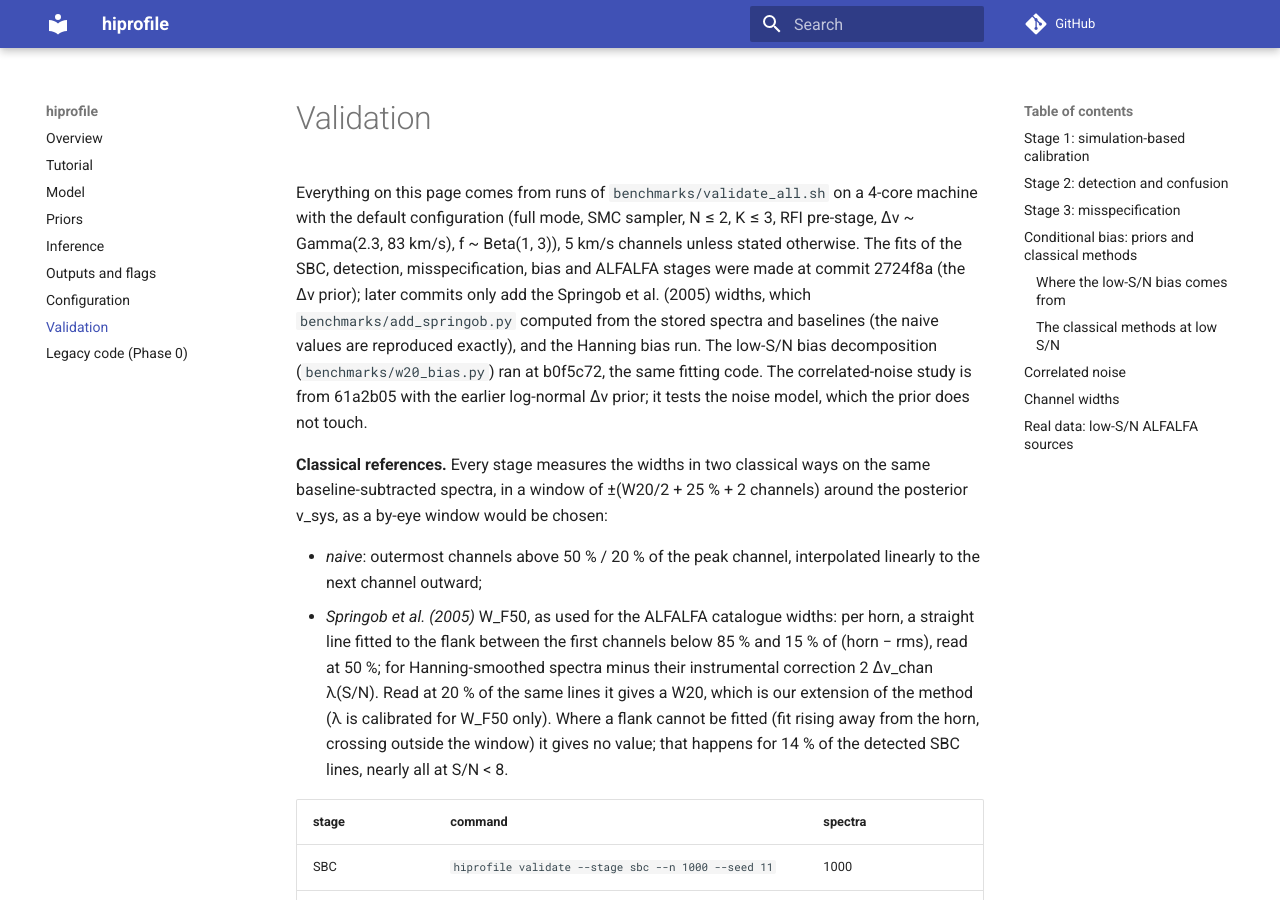
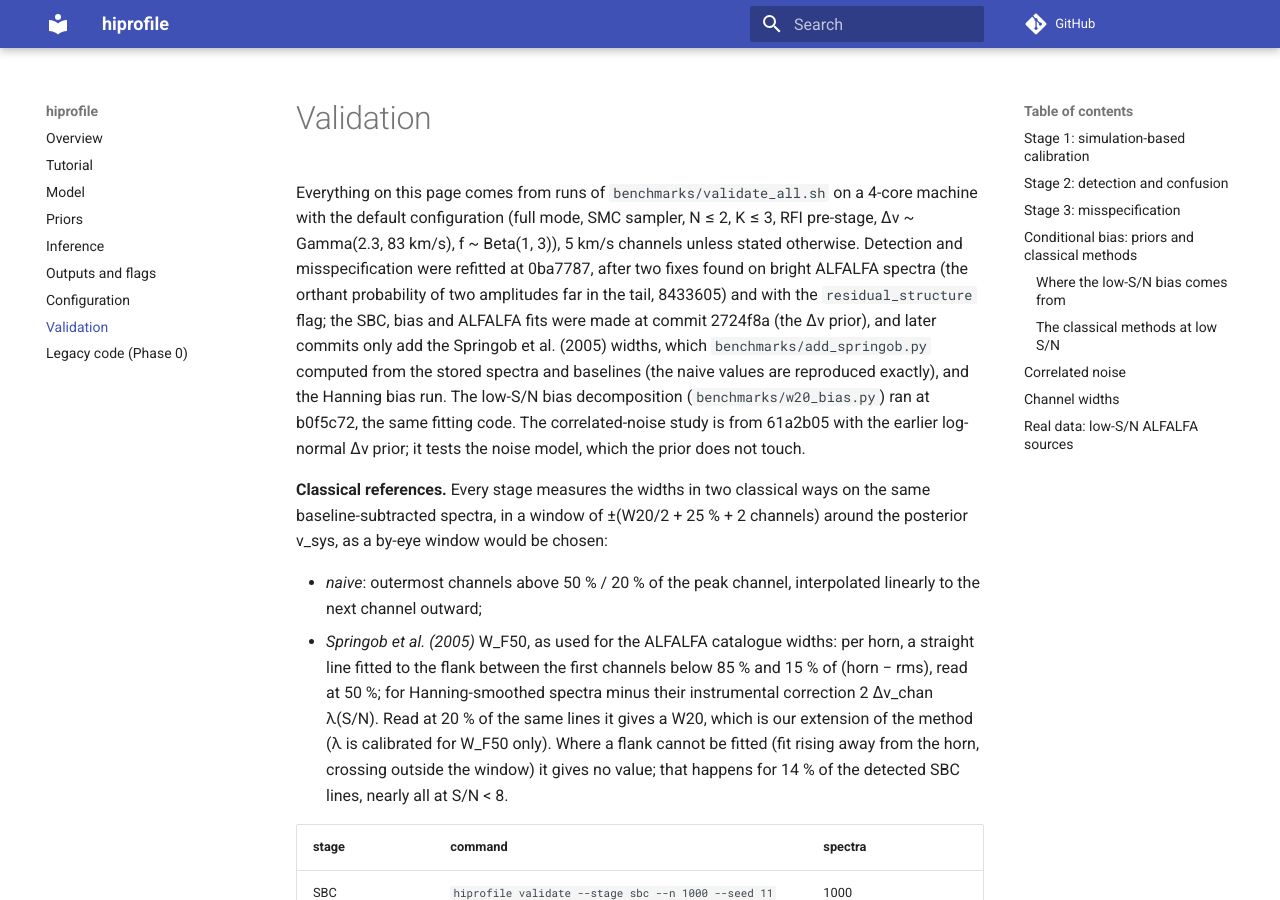
Before and after one commit to lfloeer/hiprofile, an MkDocs documentation site: the page built from docs/validation.md, in a window 1280 px wide and 900 px high. Built offline with MkDocs 1.6.1 and Material for MkDocs 9.7.7, drawn with Linux system fonts in a browser that asks for light colours; comment, search, counter and statistics services are not loaded; some of the changed text lies outside the part shown.

Commit message:
Validation docs: detection and misspecification refitted at 0ba7787
Co-Authored-By: Claude Opus 5.5 <noreply@anthropic.com>
Claude-Session: https://claude.ai/code/session_01HNuVsUUJVtD1RaQHWi7F3J

```diff
--- a/docs/validation.md
+++ b/docs/validation.md
@@ -3,9 +3,12 @@
 Everything on this page comes from runs of `benchmarks/validate_all.sh` on
 a 4-core machine with the default configuration (full mode, SMC sampler,
 N ≤ 2, K ≤ 3, RFI pre-stage, Δv ~ Gamma(2.3, 83 km/s), f ~ Beta(1, 3)),
-5 km/s channels unless stated otherwise. The fits of the SBC, detection,
-misspecification, bias and ALFALFA stages were made at commit 2724f8a (the
-Δv prior); later commits only add the Springob et al. (2005) widths, which
+5 km/s channels unless stated otherwise. Detection and misspecification
+were refitted at 0ba7787, after two fixes found on bright ALFALFA spectra
+(the orthant probability of two amplitudes far in the tail, 8433605) and
+with the `residual_structure` flag; the SBC, bias and ALFALFA fits were made
+at commit 2724f8a (the Δv prior), and later commits only add the Springob
+et al. (2005) widths, which
 `benchmarks/add_springob.py` computed from the stored spectra and
 baselines (the naive values are reproduced exactly), and the Hanning bias
 run. The low-S/N bias decomposition (`benchmarks/w20_bias.py`) ran at
@@ -144,8 +147,9 @@ Confusion matrix with the pre-stage (rows: true N, columns: most probable N):
 
 * **N = 0 and N = 1** are separated cleanly: no false positive at any
   threshold, and no single line split into two. Without the pre-stage the
-  RFI spikes are fitted as lines (83 % false positives, 62 % flagged
-  `unresolved`); its higher "completeness" is the same effect.
+  RFI spikes are fitted as lines (83 % false positives, 64 % flagged
+  `unresolved`, 48 % `residual_structure`); its higher "completeness" is
+  the same effect.
 * **The completeness** at S/N 3–5 is that of the SBC, which has no RFI, so
   the pre-stage costs none.
 * **N = 2.** Of the 18 pairs with both components at S/N > 6 and separated
@@ -171,19 +175,20 @@ scale.
 
 | set | flagged | W50 bias / scatter [km/s] | 68 % coverage of W50 | W50 scatter naive / Springob | W20 bias / scatter: Bayes, naive, Springob |
 |---|---|---|---|---|---|
-| clean | 6 % | 0.6 / 4.7 | 0.75 | 11.4 / 8.3 | 1.2 / 4.4, 14.5 / 23.7, 3.5 / 6.8 |
-| template | 4 % | −1.5 / 6.9 | 0.69 | 9.4 / 11.4 | −0.4 / 7.7, 8.1 / 20.7, −1.1 / 12.7 |
-| sine baseline | 98 % | −1.2 / 27.6 | 0.30 | 26.3 / 27.7 | −1.4 / 27.0, 6.4 / 58.7, −0.6 / 37.1 |
-| RFI unmasked | 100 % | −103 / 113 | 0.20 | 106 / 67 | −105 / 129, −132 / 144, −35 / 69 |
-| baseline prior 50 × too wide | 9 % | 0.5 / 4.8 | 0.71 | 13.3 / 8.0 | 0.2 / 7.0, 26.1 / 38.2, 1.1 / 13.5 |
+| clean | 7 % | 0.6 / 4.7 | 0.75 | 11.4 / 8.3 | 1.2 / 4.4, 14.5 / 23.7, 3.5 / 6.8 |
+| template | 4 % | −1.5 / 6.9 | 0.69 | 9.4 / 11.4 | −0.4 / 7.7, 8.2 / 20.7, −1.1 / 12.7 |
+| sine baseline | 100 % | −0.7 / 24.7 | 0.35 | 25.9 / 25.0 | −1.0 / 24.6, 7.0 / 52.7, −0.4 / 35.8 |
+| RFI unmasked | 100 % | −104 / 110 | 0.16 | 106 / 77 | −106 / 128, −142 / 127, −39 / 67 |
+| baseline prior 50 × too wide | 8 % | 0.7 / 4.7 | 0.70 | 13.3 / 8.0 | 0.3 / 7.2, 26.1 / 38.2, 1.1 / 13.5 |
 
 * The model describes the galaxy-like templates well enough that the widths
   stay unbiased and calibrated, with less scatter than either classical
   method, which see the same profiles.
 * When the model is wrong the posteriors are overconfident, as any
-  posterior of a wrong model is, but the flags catch it: `ppp` and
-  `residual_acf` mark almost every sine-baseline fit; `ppp`, `prior_edge`,
-  `unresolved` and `wiggle` mark the RFI fits. Unmasked RFI hurts the
+  posterior of a wrong model is, but the flags catch it:
+  `residual_structure` marks every sine-baseline fit and `ppp` 96 % of
+  them; `ppp`, `prior_edge`, `unresolved`, `residual_structure` (89 %) and
+  `wiggle` mark the RFI fits. Unmasked RFI hurts the
   Springob widths least, because a spike rarely lies on a flank; it is
   still the flagged fits that tell the user something is wrong.
 * **A wrong baseline prior** leaves the line parameters unbiased and
```
Also changed, not shown: other parts of docs/validation.md (+1 -1 lines).
